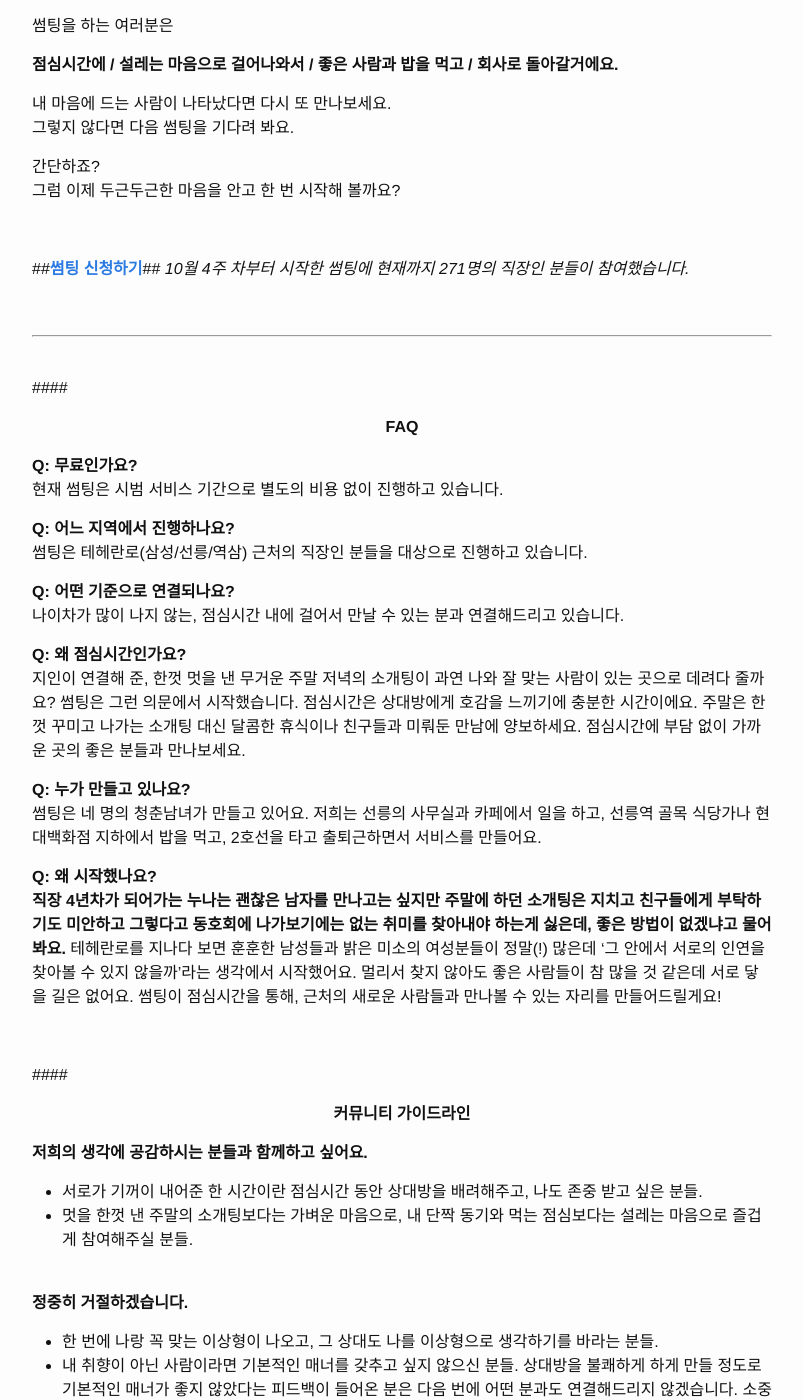
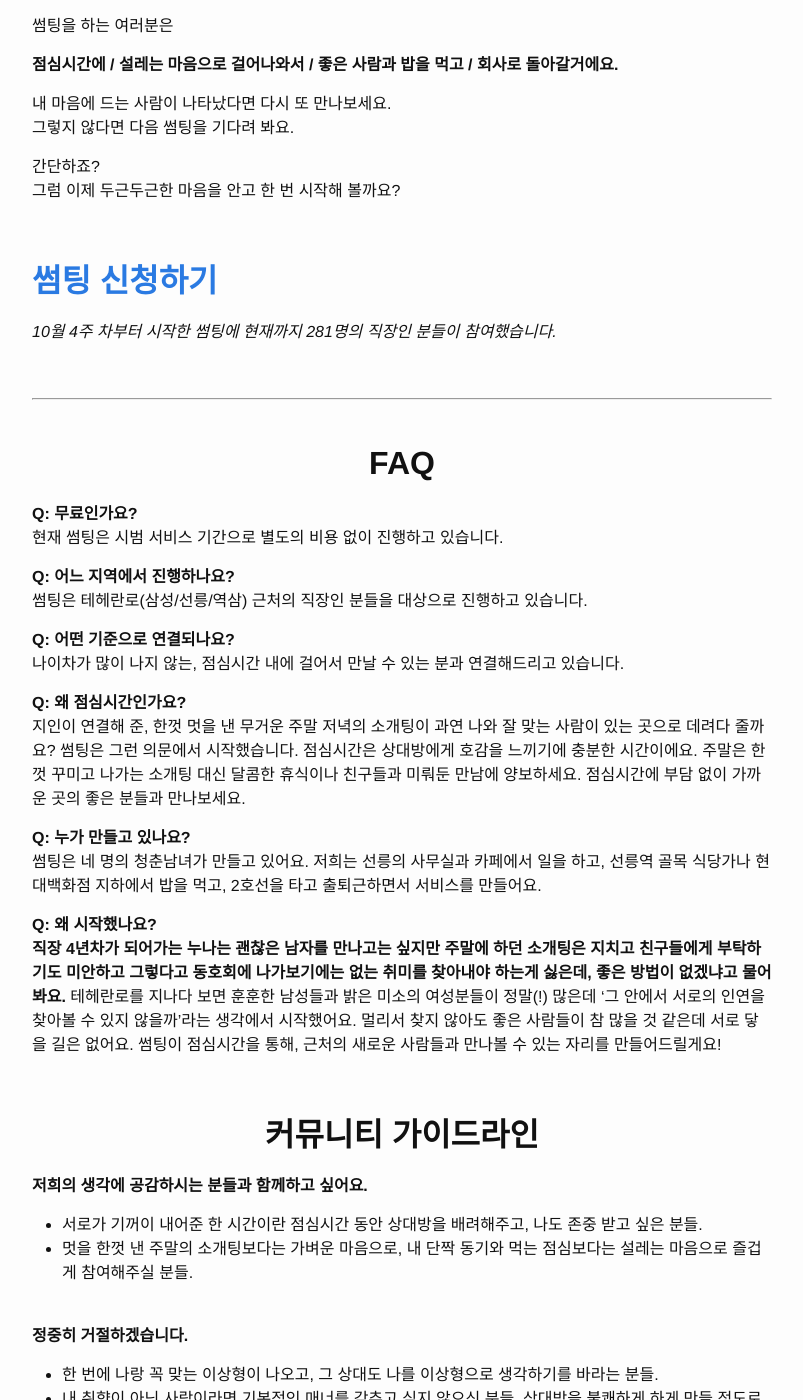
Before and after one commit to castellar/someting.me, a Jekyll site: the page built from index.md, in a window 1280 px wide and 1400 px high, scrolled down 1161 px. Shown: the whole window, without its empty margins (238-1041 px from the left). Built offline with Jekyll 4.4.1, drawn with Linux system fonts in a browser that asks for light colours; comment, search, counter and statistics services are not loaded.

Commit message:
Small error (Sharp markdown mistake) fixed

```diff
--- a/_includes/about-content.md
+++ b/_includes/about-content.md
@@ -31,8 +31,8 @@
 
 <br>
 
-##**<a href="http://goo.gl/forms/7WmIWAK97X" onclick="trackOutboundLink('http://goo.gl/forms/7WmIWAK97X'); return false;" target="_blank">썸팅 신청하기</a>**##
-*10월 4주 차부터 시작한 썸팅에 현재까지 271명의 직장인 분들이 참여했습니다.*
+## **<a href="http://goo.gl/forms/7WmIWAK97X" onclick="trackOutboundLink('http://goo.gl/forms/7WmIWAK97X'); return false;" target="_blank">썸팅 신청하기</a>** ##
+*10월 4주 차부터 시작한 썸팅에 현재까지 281명의 직장인 분들이 참여했습니다.*
 
 <br>
 
@@ -40,7 +40,7 @@
 
 <br>
 
-####**<center>FAQ</center>**
+## **<center>FAQ</center>** ##
 
 **Q: 무료인가요?**
 <br>
@@ -70,7 +70,7 @@
 
 <br>
 
-####**<center>커뮤니티 가이드라인</center>**
+## **<center>커뮤니티 가이드라인</center>** ##
 
 **저희의 생각에 공감하시는 분들과 함께하고 싶어요.**
 
@@ -87,7 +87,7 @@
 <br>
 
 
-####**<center>썸팅에 참여하신 분들이 다니는 회사들</center>**
+## **<center>썸팅에 참여하신 분들이 다니는 회사들</center>** ##
 
 ![쿠팡](/images/companies/coupang.png){: width='118px'}
 ![구글](/images/companies/google.png){: width='118px'}
@@ -111,5 +111,5 @@
 *<center>걱정하지 않으셔도 괜찮아요! 같은 회사에 다니는 분과는 약속을 잡아드리지 않을게요.</center>*
 <br>
 
-##**<center><a href="http://goo.gl/forms/7WmIWAK97X" onclick="trackOutboundLink('http://goo.gl/forms/7WmIWAK97X'); return false;" target="_blank">썸팅 신청하기</a></center>**##
+## **<center><a href="http://goo.gl/forms/7WmIWAK97X" onclick="trackOutboundLink('http://goo.gl/forms/7WmIWAK97X'); return false;" target="_blank">썸팅 신청하기</a></center>** ##
 *<center>10월 4주 차부터 시작한 썸팅에 현재까지 281명의 직장인 분들이 참여했습니다.</center>*
```
